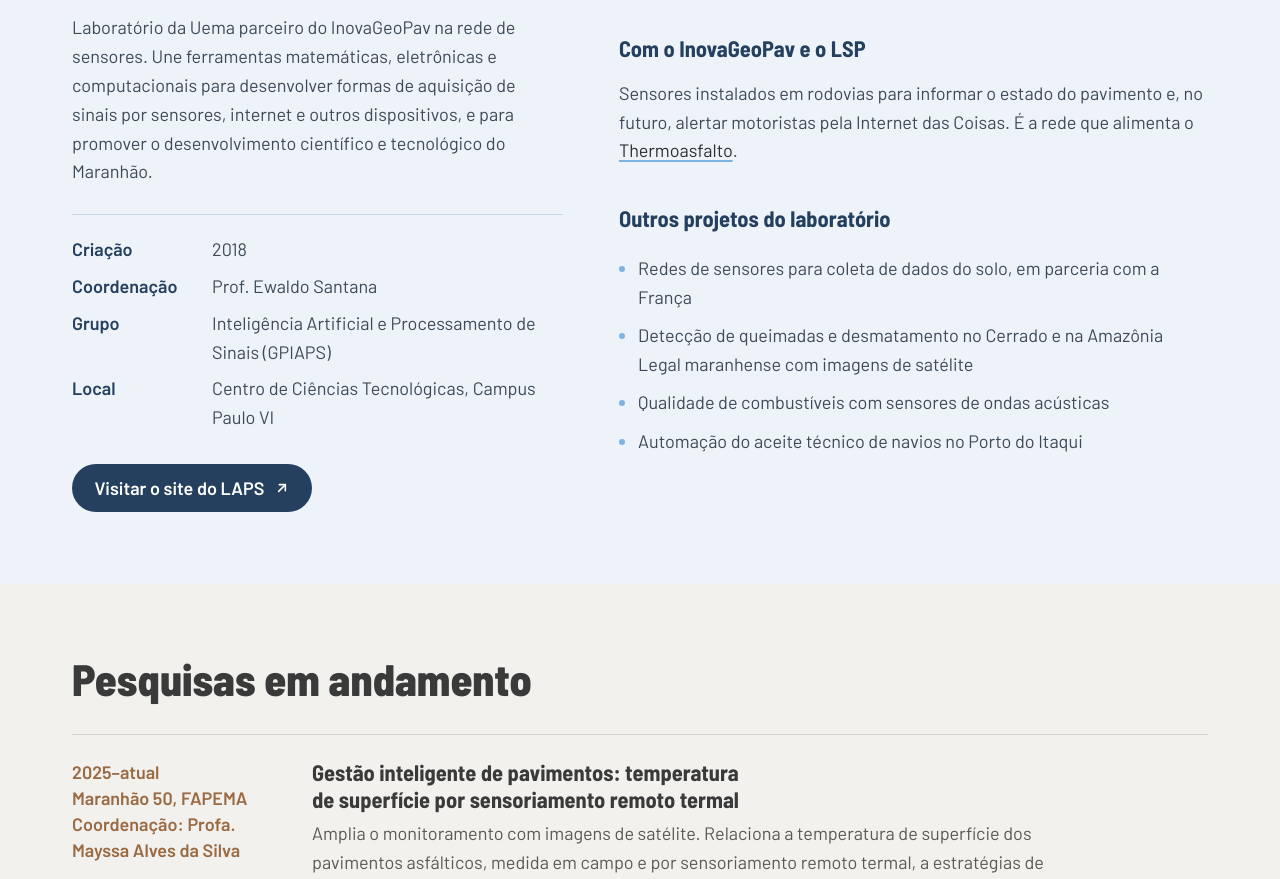
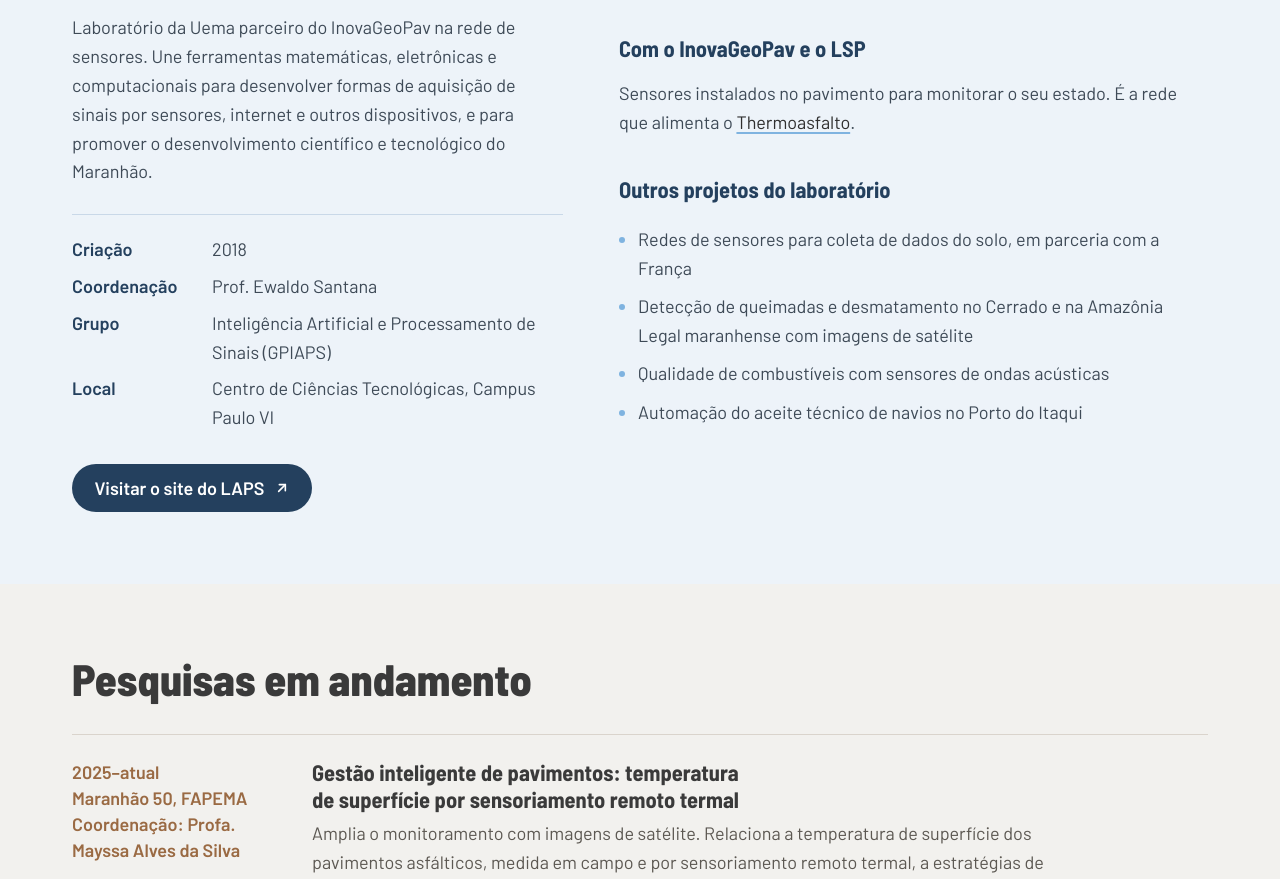
Before and after one commit to ayrtonct/inovageopav, a plain HTML site: page index.html in a window 1280 px wide. Shown: the part 1906-2785 px from the top of the page. Drawn offline with Linux system fonts and the light colour scheme.

Commit message:
Remove a menção a alertas para motoristas na seção do LAPS
Co-Authored-By: Claude Opus 5.5 <noreply@anthropic.com>
Claude-Session: https://claude.ai/code/session_01MWTMhEdCPKxuyaPrt5Aqzu

```diff
--- a/index.html
+++ b/index.html
@@ -235,7 +235,7 @@ body{font-size:1.0625rem}
 <li><strong>Inteligência artificial</strong><span>Aprendizado de máquina, processamento de imagens e processamento estatístico de sinais.</span></li>
 </ul>
 <h3>Com o InovaGeoPav e o LSP</h3>
-<p>Sensores instalados em rodovias para informar o estado do pavimento e, no futuro, alertar motoristas pela Internet das Coisas. É a rede que alimenta o <a href="https://thermoasfalto.vercel.app/" target="_blank" rel="noopener">Thermoasfalto</a>.</p>
+<p>Sensores instalados no pavimento para monitorar o seu estado. É a rede que alimenta o <a href="https://thermoasfalto.vercel.app/" target="_blank" rel="noopener">Thermoasfalto</a>.</p>
 <h3>Outros projetos do laboratório</h3>
 <ul class="laps-projetos">
 <li>Redes de sensores para coleta de dados do solo, em parceria com a França</li>
```
